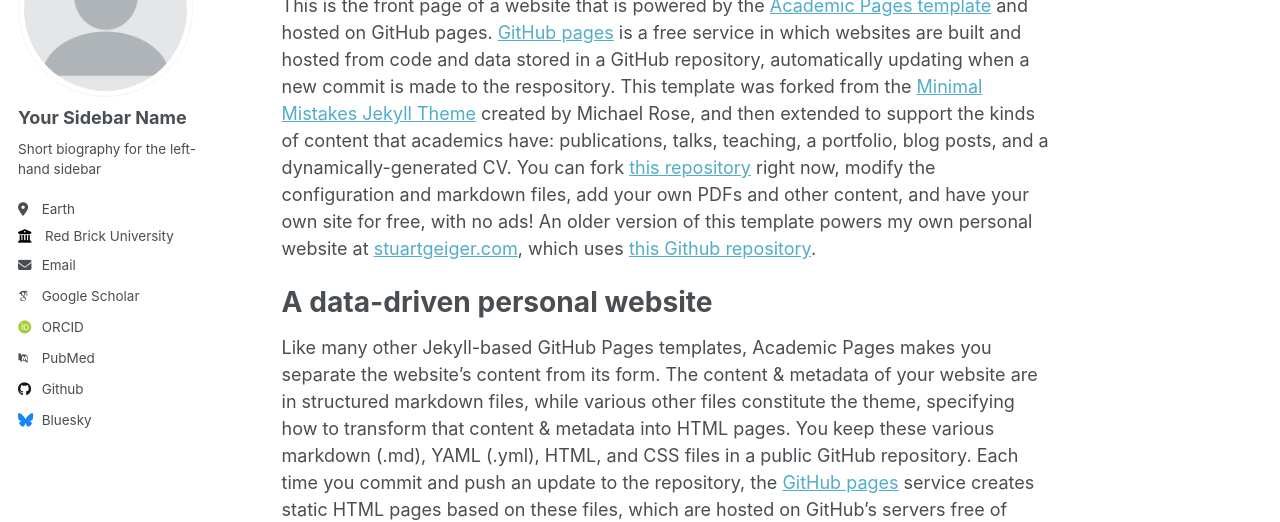
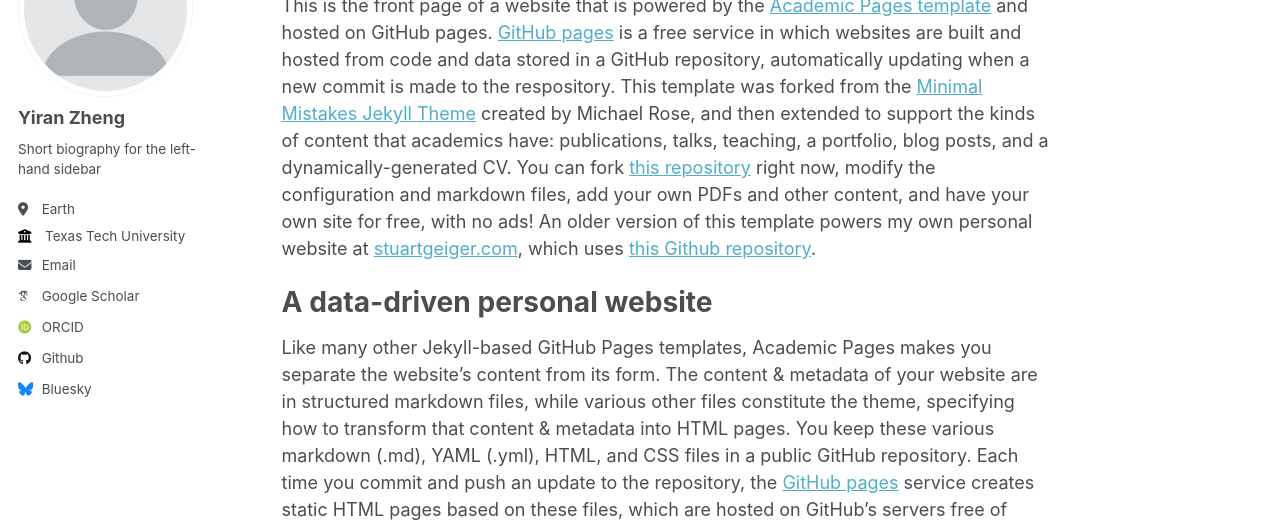
Before and after one commit to yiran-zheng/yiran-zheng.github.io, a Jekyll site: the page built from _pages/about.md, in a window 1280 px wide. Shown: the part 184-706 px from the top of the page. Built offline with Jekyll 4.4.1, drawn with Linux system fonts in a browser that asks for light colours; some web fonts are replaced.

Commit message:
Update _config.yml

```diff
--- a/_config.yml
+++ b/_config.yml
@@ -22,11 +22,11 @@ repository               : "academicpages/academicpages.github.io"
 author:
   # Biographic information
   avatar           : "profile.png"
-  name             : "Your Sidebar Name"
+  name             : "Yiran Zheng"
   pronouns         : # example: "she/her"
   bio              : "Short biography for the left-hand sidebar"
   location         : "Earth"
-  employer         : "Red Brick University"
+  employer         : "Texas Tech University"
   uri              : # URL
   email            : "none@example.org"
 
@@ -36,14 +36,14 @@ author:
   impactstory      : # URL
   orcid            : "http://orcid.org/yourorcidurl"
   semantic         : # URL
-  pubmed           : "https://www.ncbi.nlm.nih.gov/pubmed/?term=john+snow"
+  pubmed           : # URL
   researchgate     : # URL
 
   # Repositories and software development
   bitbucket        : # Username - Update with your username on the site
   codepen          : # Username
   dribbble         : # Username
-  github           : "academicpages"
+  github           : "yiran-zheng"
   kaggle           : # Username
   stackoverflow    : # User number or user number and name (i.e., use "1" or "1/jeff-atwood")
 
```
